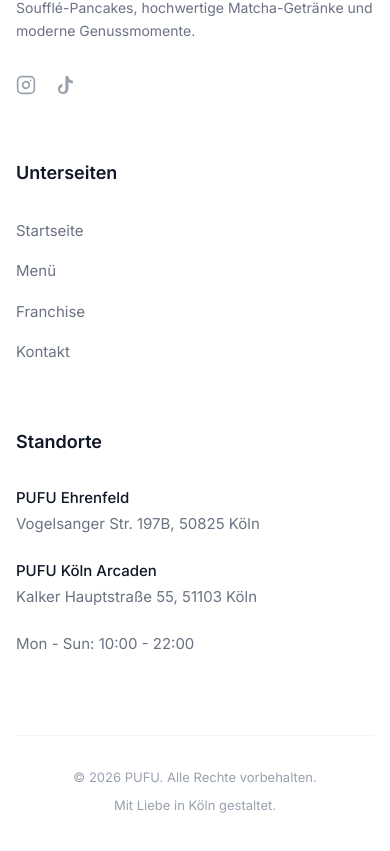
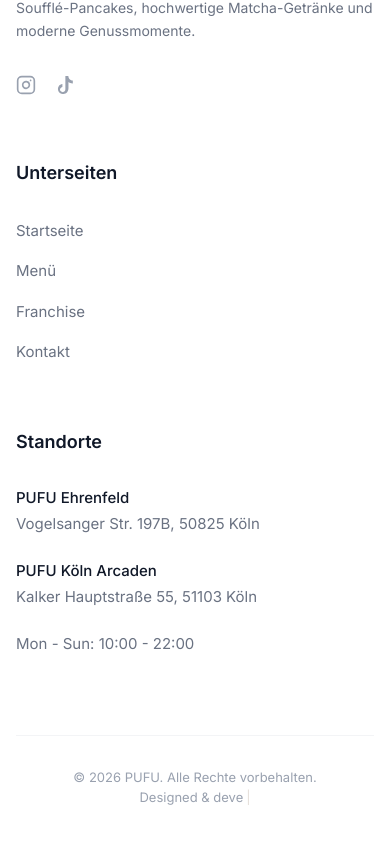
Before and after one commit to HaseeburRehma/pufu, a React (Vite) app: page / in a window 390 px wide. Shown: the part 7848-8699 px from the top of the page. Built offline with nearby package versions, Linux system fonts and the light colour scheme.

Commit message:
feat: add animated typing text to footer

```diff
--- a/src/app/components/Layout.tsx
+++ b/src/app/components/Layout.tsx
@@ -3,6 +3,86 @@
 import { useState, useEffect } from 'react';
 import { motion, AnimatePresence } from 'motion/react';
 import { FloatingElements } from './FloatingElements';
+
+function TypingEffect() {
+  const [displayText, setDisplayText] = useState('');
+  const [isDeleting, setIsDeleting] = useState(false);
+  const [index, setIndex] = useState(0);
+
+  const normalText = "Designed & developed by ";
+  const boldText = "TYLOTECH";
+  const fullText = normalText + boldText;
+
+  const speed = 80;
+  const eraseSpeed = 40;
+  const delayAfterTyping = 1500;
+  const delayAfterErase = 500;
+
+  useEffect(() => {
+    let timeoutId: any;
+
+    const typeLoop = () => {
+      if (!isDeleting && index <= fullText.length) {
+        setDisplayText(fullText.substring(0, index));
+        setIndex(prev => prev + 1);
+        timeoutId = setTimeout(typeLoop, speed);
+      } else if (isDeleting && index >= 0) {
+        setDisplayText(fullText.substring(0, index));
+        setIndex(prev => prev - 1);
+        timeoutId = setTimeout(typeLoop, eraseSpeed);
+      } else if (!isDeleting) {
+        setIsDeleting(true);
+        timeoutId = setTimeout(typeLoop, delayAfterTyping);
+      } else {
+        setIsDeleting(false);
+        setIndex(0);
+        timeoutId = setTimeout(typeLoop, delayAfterErase);
+      }
+    };
+
+    timeoutId = setTimeout(typeLoop, speed);
+    return () => clearTimeout(timeoutId);
+  }, [index, isDeleting]);
+
+  const renderContent = () => {
+    if (displayText.startsWith(normalText)) {
+      const boldPart = displayText.slice(normalText.length);
+      return (
+        <>
+          {normalText}
+          <strong className="font-bold text-gray-900">{boldPart}</strong>
+        </>
+      );
+    }
+    return displayText;
+  };
+
+  return (
+    <a
+      href="https://tylotech.de"
+      target="_blank"
+      rel="noopener noreferrer"
+      className="inline-block hover:opacity-80 transition-opacity"
+    >
+      <span id="typing-text" className="text-[13px] whitespace-nowrap text-gray-400">
+        {renderContent()}
+      </span>
+      <style>{`
+        #typing-text::after {
+          content: '|';
+          margin-left: 3px;
+          animation: blink 1s infinite;
+          color: #A89080;
+        }
+
+        @keyframes blink {
+          0%, 50%, 100% { opacity: 1; }
+          25%, 75% { opacity: 0; }
+        }
+      `}</style>
+    </a>
+  );
+}
 
 export function Layout() {
   const [isMenuOpen, setIsMenuOpen] = useState(false);
@@ -179,10 +259,11 @@
           {/* Bottom Bar */}
           <div className="mt-20 pt-8 border-t border-gray-100 flex flex-col sm:flex-row justify-between items-center text-[13px] text-gray-400">
             <p>© 2026 PUFU. Alle Rechte vorbehalten.</p>
-            <p className="mt-2 sm:mt-0">Mit Liebe in Köln gestaltet.</p>
+            <TypingEffect />
           </div>
         </div>
       </footer>
+
     </div>
   );
 }
```
